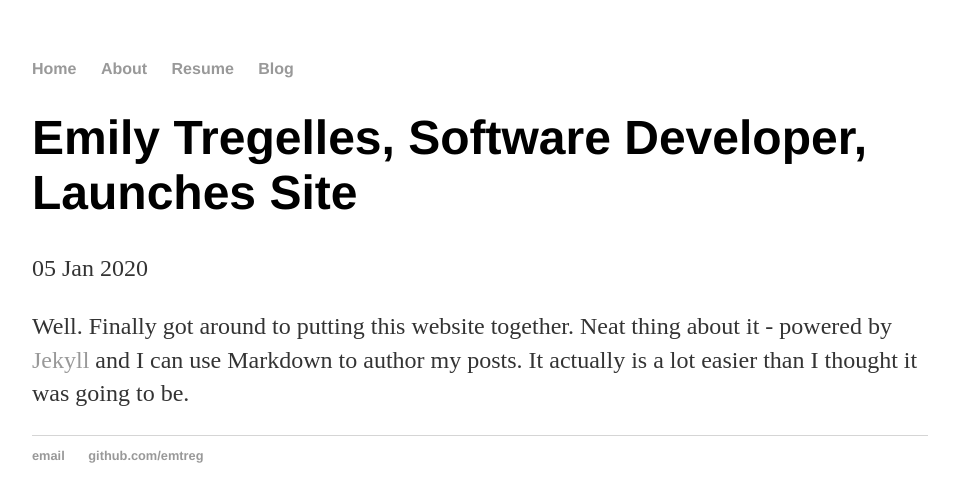
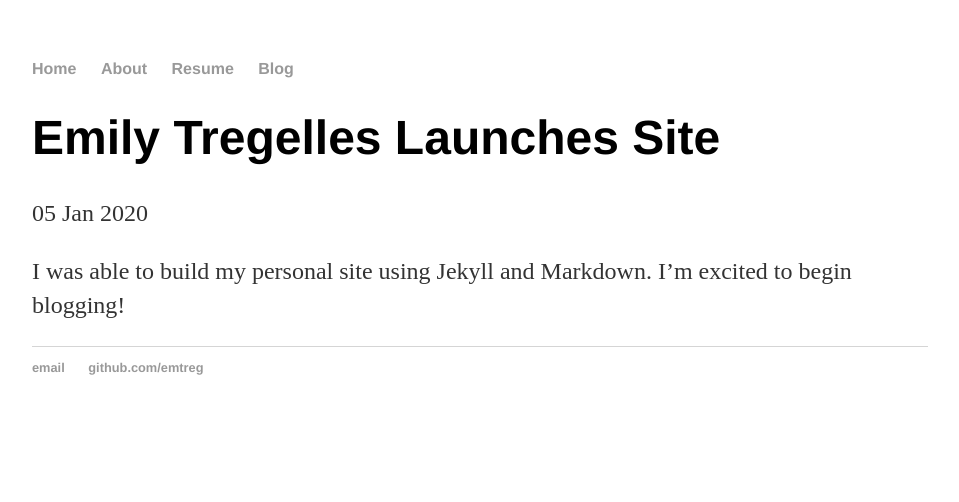
Before and after one commit to emtreg/emtreg.github.io, a Jekyll site: the page built from _posts/2020-01-05-emily-tregelles-site-launched.md, in a window 1280 px wide. Shown: the top 502 px of the page, without its empty margins (160-1119 px from the left). Built offline with Jekyll 4.4.1, drawn with Linux system fonts in a browser that asks for light colours.

Commit message:
Update 2020-01-05-emily-tregelles-site-launched.md

```diff
--- a/_posts/2020-01-05-emily-tregelles-site-launched.md
+++ b/_posts/2020-01-05-emily-tregelles-site-launched.md
@@ -1,7 +1,7 @@
 ---
 layout: post
-title: "Emily Tregelles, Software Developer, Launches Site"
+title: "Emily Tregelles Launches Site"
 date: 2020-01-05
 ---
 
-Well. Finally got around to putting this website together. Neat thing about it - powered by [Jekyll](http://jekyllrb.com) and I can use Markdown to author my posts. It actually is a lot easier than I thought it was going to be.
+I was able to build my personal site using Jekyll and Markdown. I'm excited to begin blogging!
```
